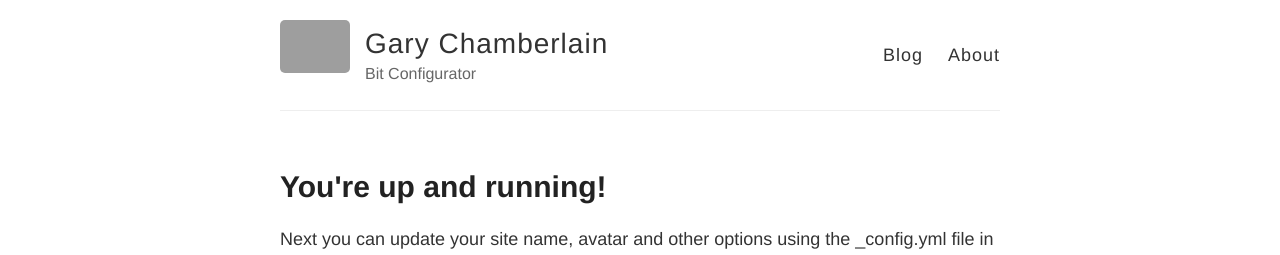
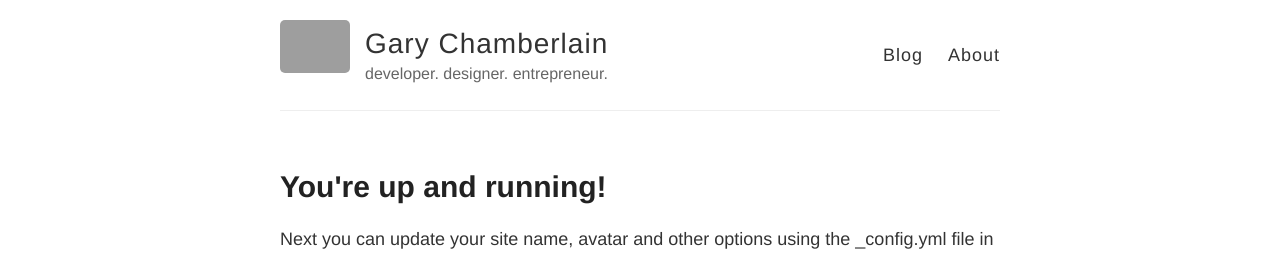
Before and after one commit to GaryChamberlain/garychamberlain.github.io, a Jekyll site: the page built from index.html, in a window 1280 px wide. Shown: the top 255 px of the page. Built offline with Jekyll 4.4.1, drawn with Linux system fonts in a browser that asks for light colours; Markdown is read by kramdown in place of the engine named in the settings; grey boxes are pictures that could not be loaded.

Commit message:
Updated _config.yml

```diff
--- a/_config.yml
+++ b/_config.yml
@@ -6,7 +6,7 @@
 name: Gary Chamberlain
 
 # Short bio or description (displayed in the header)
-description: Bit Configurator
+description: developer. designer. entrepreneur.
 
 # URL of your avatar or profile pic (you could use your GitHub profile pic)
 avatar: http://photos4.meetupstatic.com/photos/member/4/3/a/e/highres_246617326.jpeg
```
